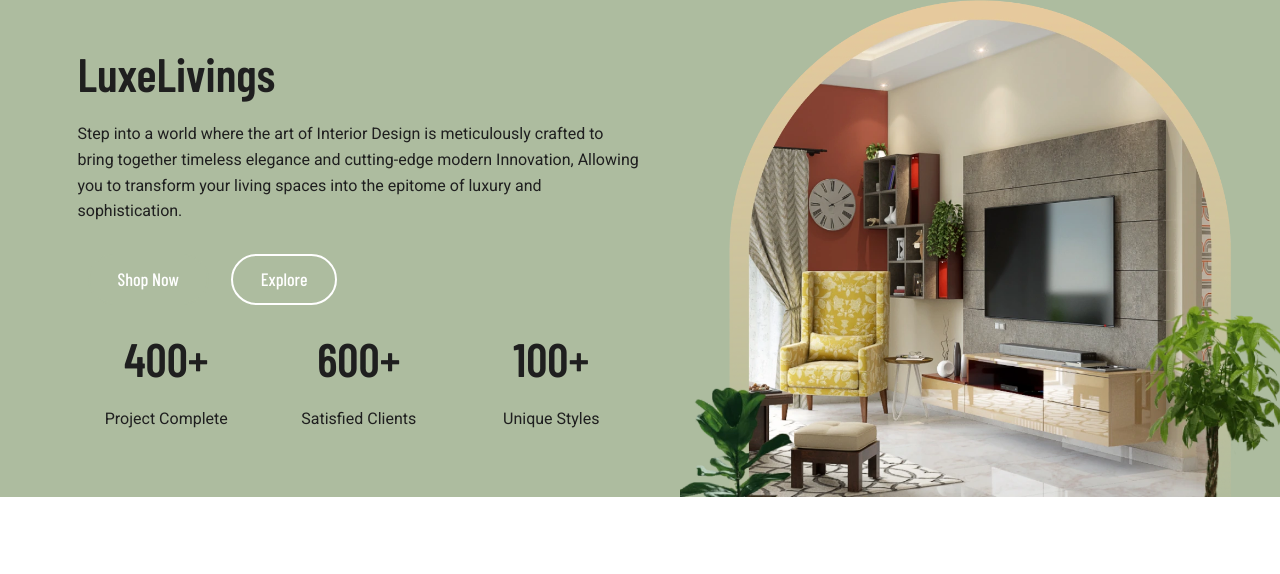
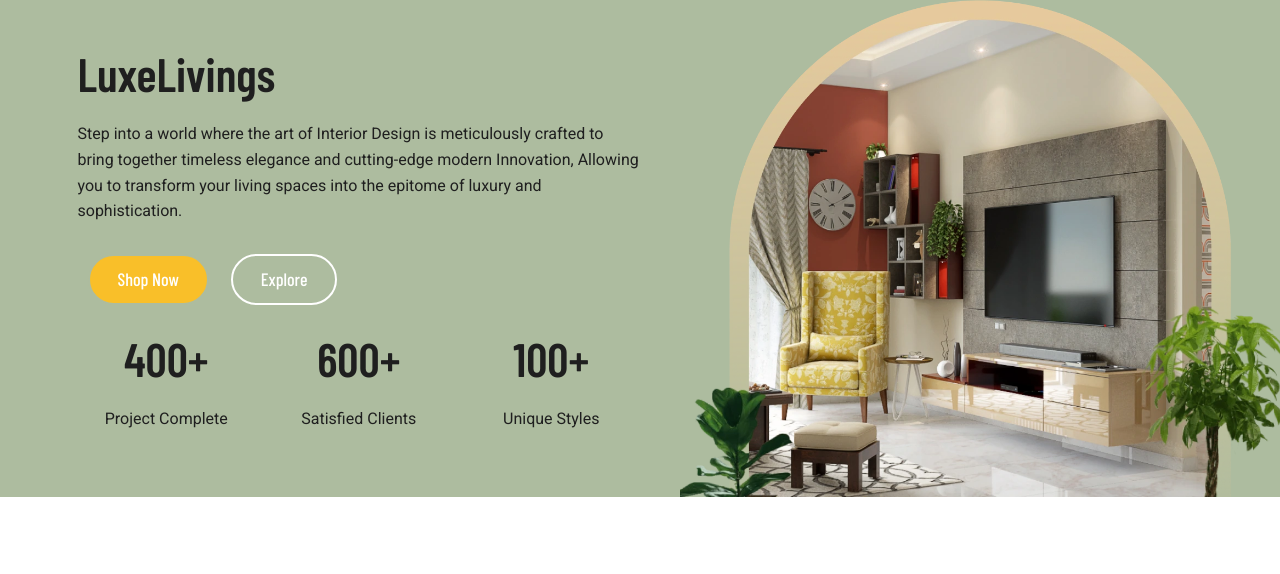
Before and after one commit to muhammadasimsiddiqui/luxeliving, a plain HTML site: page index.html in a window 1280 px wide. Shown: the part 98-672 px from the top of the page. Drawn offline with nearby package versions, Linux system fonts and the light colour scheme; files that its build step writes are made by us from their sources; a web font is replaced by a local one.

Commit message:
my first  commit

```diff
--- a/src/css/style.css
+++ b/src/css/style.css
@@ -515,7 +515,7 @@ header {
 }
 
 .btn-shop-now {
-  background-color: var(--secondary-color);
+  background-color: #f9bf29;
   color: var(--white);
   border: 2px solid var(--secondary-color);
   outline: none;
```
